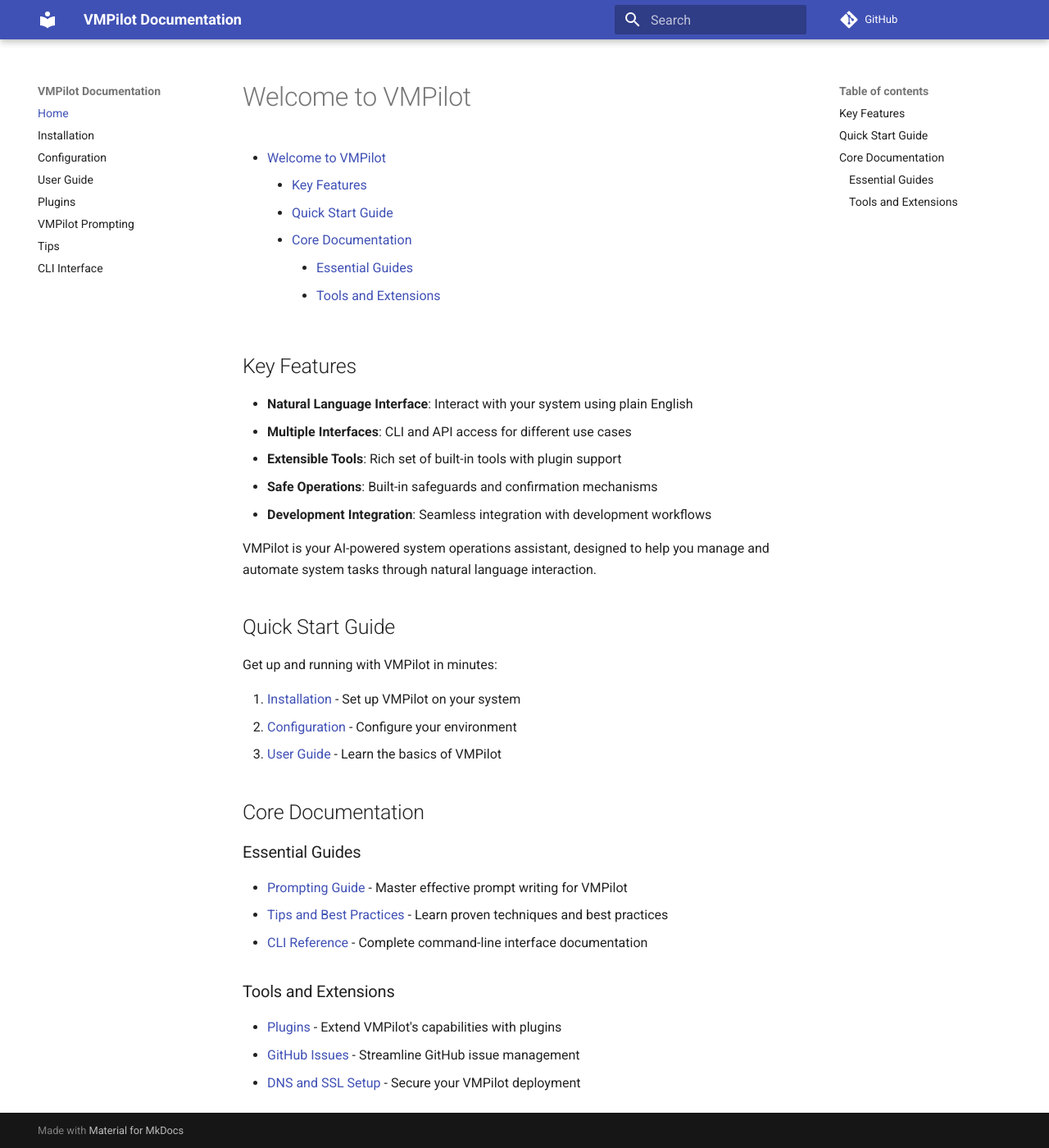
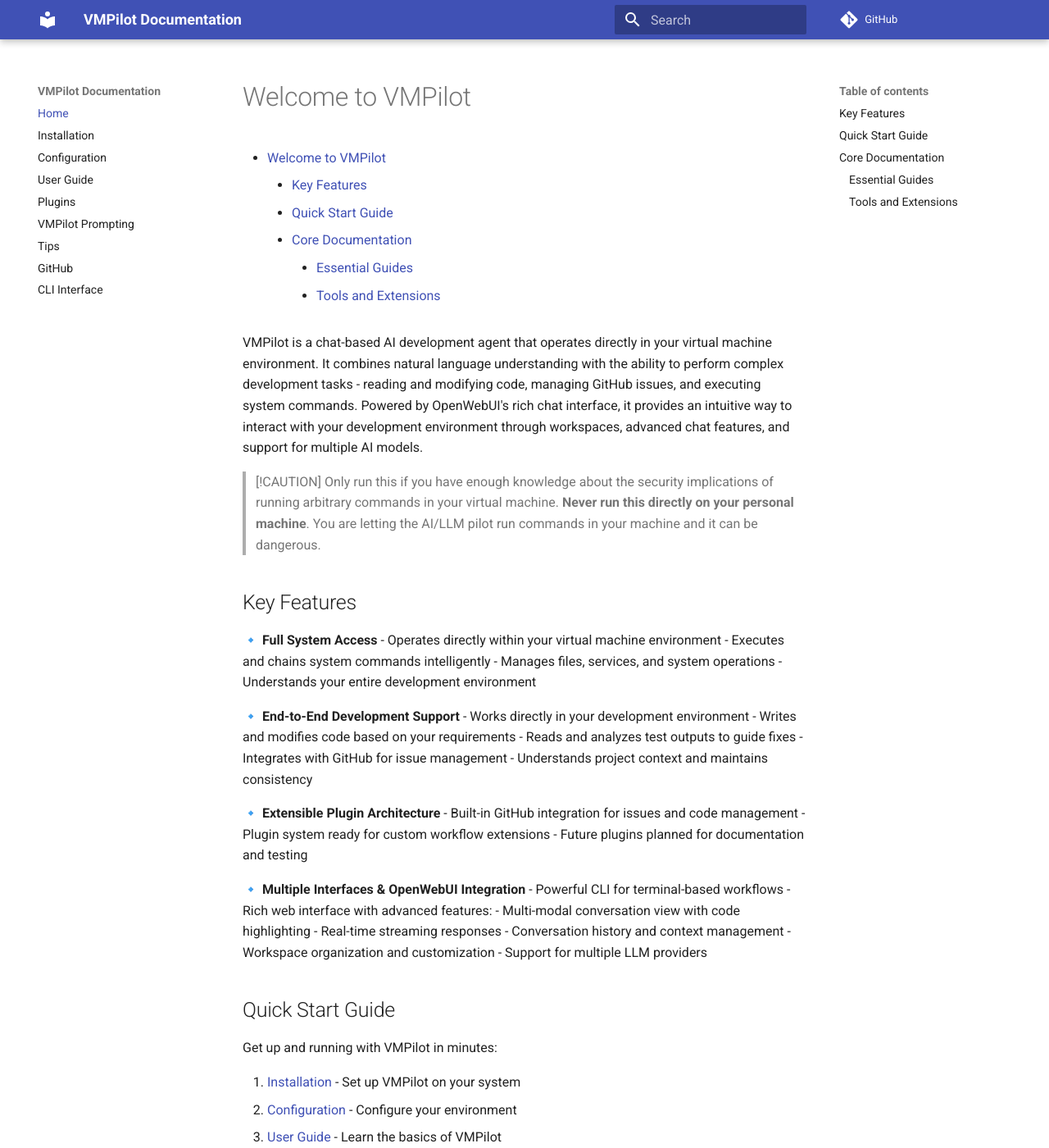
Before and after one commit to drorm/vmpilot, an MkDocs documentation site: the page built from docs/source/index.md, in a window 1280 px wide and 1400 px high. Shown: the whole window at 82% size. Built offline with MkDocs 1.6.1 and Material for MkDocs 9.7.7, drawn with Linux system fonts in a browser that asks for light colours; comment, search, counter and statistics services are not loaded.

Commit message:
Add GitHub section to mkdocs and enhance VMPilot feature description in index.md

```diff
--- a/docs/mkdocs.yml
+++ b/docs/mkdocs.yml
@@ -18,6 +18,7 @@ nav:
   - Plugins: plugins.md
   - VMPilot Prompting: prompting.md
   - Tips: tips.md
+  - GitHub: github_issues.md
   - CLI Interface: cli.md
 
 markdown_extensions:
--- a/docs/source/index.md
+++ b/docs/source/index.md
@@ -2,15 +2,40 @@
 
 [TOC]
 
+VMPilot is a chat-based AI development agent that operates directly in your virtual machine environment. It combines natural language understanding with the ability to perform complex development tasks - reading and modifying code, managing GitHub issues, and executing system commands. Powered by OpenWebUI's rich chat interface, it provides an intuitive way to interact with your development environment through workspaces, advanced chat features, and support for multiple AI models.
+
+> [!CAUTION]
+> Only run this if you have enough knowledge about the security implications of running arbitrary commands in your virtual machine.
+> **Never run this directly on your personal machine**. You are letting the AI/LLM pilot run commands in your machine and it can be dangerous.
+
 ## Key Features
 
-- **Natural Language Interface**: Interact with your system using plain English
-- **Multiple Interfaces**: CLI and API access for different use cases
-- **Extensible Tools**: Rich set of built-in tools with plugin support
-- **Safe Operations**: Built-in safeguards and confirmation mechanisms
-- **Development Integration**: Seamless integration with development workflows
+🔹 **Full System Access**
+- Operates directly within your virtual machine environment
+- Executes and chains system commands intelligently
+- Manages files, services, and system operations
+- Understands your entire development environment
 
-VMPilot is your AI-powered system operations assistant, designed to help you manage and automate system tasks through natural language interaction.
+🔹 **End-to-End Development Support**
+- Works directly in your development environment
+- Writes and modifies code based on your requirements
+- Reads and analyzes test outputs to guide fixes
+- Integrates with GitHub for issue management
+- Understands project context and maintains consistency
+
+🔹 **Extensible Plugin Architecture**
+- Built-in GitHub integration for issues and code management
+- Plugin system ready for custom workflow extensions
+- Future plugins planned for documentation and testing
+
+🔹 **Multiple Interfaces & OpenWebUI Integration**
+- Powerful CLI for terminal-based workflows
+- Rich web interface with advanced features:
+  - Multi-modal conversation view with code highlighting
+  - Real-time streaming responses
+  - Conversation history and context management
+  - Workspace organization and customization
+  - Support for multiple LLM providers
 
 ## Quick Start Guide
 
```
